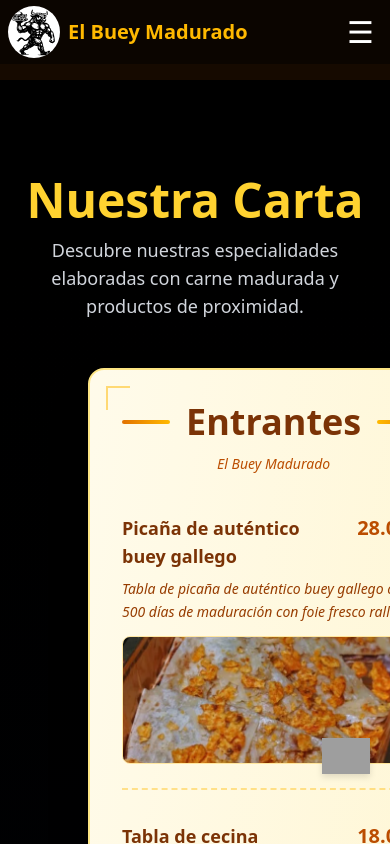
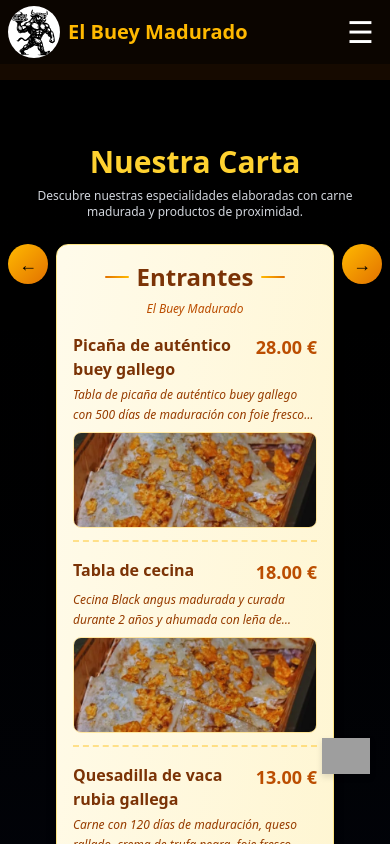
Before and after one commit to Michael-Llorens/el-buey-madurado, a React (Vite) app in the folder buey-madurado-frontend/: page /carta in a window 390 px wide. Shown: the top 844 px of the page. Built offline with nearby package versions, Linux system fonts and the light colour scheme; grey boxes are pictures that could not be loaded.

Commit message:
Carta resposiva

```diff
--- a/buey-madurado-frontend/src/Pages/Carta.jsx
+++ b/buey-madurado-frontend/src/Pages/Carta.jsx
@@ -44,10 +44,12 @@
 
   const handleAbrirProducto = (producto) => {
     setProductoSeleccionado(producto);
+    document.body.style.overflow = "hidden";
   };
 
   const handleCerrarProducto = () => {
     setProductoSeleccionado(null);
+    document.body.style.overflow = "auto";
   };
 
   // Clases de animación
@@ -62,7 +64,7 @@
   };
 
   return (
-    <section className="min-h-screen pt-24 px-4 md:px-6 pb-16 bg-gradient-to-b from-black via-gray-950 to-black">
+    <section className="min-h-screen pt-16 sm:pt-20 md:pt-24 px-2 sm:px-4 md:px-6 pb-8 sm:pb-12 md:pb-16 bg-gradient-to-b from-black via-gray-950 to-black">
       <style>{`
         @keyframes slideOutLeft {
           0% {
@@ -110,95 +112,95 @@
         }
       `}</style>
 
-      <div className="max-w-7xl mx-auto">
+      <div className="max-w-7xl mx-auto w-full">
         {/* Encabezado */}
-        <div className="text-center mb-12">
-          <h1 className="text-5xl md:text-6xl font-bold text-amber-300 mb-3 drop-shadow-lg">
+        <div className="text-center mb-6 sm:mb-8 md:mb-12">
+          <h1 className="text-3xl sm:text-4xl md:text-5xl lg:text-6xl font-bold text-amber-300 mb-2 sm:mb-3 drop-shadow-lg">
             Nuestra Carta
           </h1>
-          <p className="text-gray-300 max-w-2xl mx-auto text-lg">
+          <p className="text-gray-300 max-w-2xl mx-auto text-xs sm:text-sm md:text-lg px-2">
             Descubre nuestras especialidades elaboradas con carne madurada
             y productos de proximidad.
           </p>
         </div>
 
         {/* Contenedor principal tipo "hoja de carta" */}
-        <div className="flex items-center justify-between gap-4 md:gap-8">
+        <div className="flex items-stretch justify-between gap-2 sm:gap-4 md:gap-8">
           {/* Botón izquierda */}
           <button
             onClick={handlePrev}
-            className="flex-shrink-0 w-14 h-14 md:w-16 md:h-16 bg-gradient-to-br from-amber-400 to-amber-600 hover:from-amber-500 hover:to-amber-700 text-black font-bold rounded-full flex items-center justify-center shadow-2xl transition transform hover:scale-110 active:scale-95 hover:shadow-amber-400/50"
+            className="flex-shrink-0 w-10 h-10 sm:w-12 sm:h-12 md:w-14 md:h-14 lg:w-16 lg:h-16 bg-gradient-to-br from-amber-400 to-amber-600 hover:from-amber-500 hover:to-amber-700 text-black font-bold rounded-full flex items-center justify-center shadow-2xl transition transform hover:scale-110 active:scale-95 hover:shadow-amber-400/50"
             aria-label="Categoría anterior"
             title="Página anterior"
           >
-            <span className="text-2xl">&#x2190;</span>
+            <span className="text-lg sm:text-xl md:text-2xl">&#x2190;</span>
           </button>
 
           {/* Contenedor de carta tipo "página" */}
-          <div className="flex-1">
+          <div className="flex-1 min-w-0">
             {/* Efecto de sombra de carta */}
-            <div className="relative bg-gradient-to-br from-amber-50 to-amber-100 rounded-2xl shadow-2xl p-8 md:p-12 border-2 border-amber-200">
-              {/* Decoración esquinas tipo carta antigua */}
-              <div className="absolute top-4 left-4 w-6 h-6 border-l-2 border-t-2 border-amber-400 opacity-50"></div>
-              <div className="absolute top-4 right-4 w-6 h-6 border-r-2 border-t-2 border-amber-400 opacity-50"></div>
-              <div className="absolute bottom-4 left-4 w-6 h-6 border-l-2 border-b-2 border-amber-400 opacity-50"></div>
-              <div className="absolute bottom-4 right-4 w-6 h-6 border-r-2 border-b-2 border-amber-400 opacity-50"></div>
+            <div className="relative bg-gradient-to-br from-amber-50 to-amber-100 rounded-xl sm:rounded-2xl shadow-lg sm:shadow-2xl p-4 sm:p-6 md:p-8 lg:p-12 border border-sm:border-2 border-amber-200">
+              {/* Decoración esquinas tipo carta antigua - visible solo en desktop */}
+              <div className="hidden sm:block absolute top-3 sm:top-4 left-3 sm:left-4 w-4 sm:w-6 h-4 sm:h-6 border-l-2 border-t-2 border-amber-400 opacity-50"></div>
+              <div className="hidden sm:block absolute top-3 sm:top-4 right-3 sm:right-4 w-4 sm:w-6 h-4 sm:h-6 border-r-2 border-t-2 border-amber-400 opacity-50"></div>
+              <div className="hidden sm:block absolute bottom-3 sm:bottom-4 left-3 sm:left-4 w-4 sm:w-6 h-4 sm:h-6 border-l-2 border-b-2 border-amber-400 opacity-50"></div>
+              <div className="hidden sm:block absolute bottom-3 sm:bottom-4 right-3 sm:right-4 w-4 sm:w-6 h-4 sm:h-6 border-r-2 border-b-2 border-amber-400 opacity-50"></div>
 
               {/* Contenedor animado */}
               <div className={`${getAnimationClass()}`}>
                 {/* Título de categoría con línea decorativa */}
-                <div className="mb-10 text-center">
-                  <div className="flex items-center justify-center gap-4 mb-3">
-                    <div className="h-1 w-12 bg-gradient-to-r from-amber-600 to-amber-400 rounded-full"></div>
-                    <h2 className="text-4xl md:text-5xl font-bold text-amber-900">
+                <div className="mb-4 sm:mb-6 md:mb-10 text-center">
+                  <div className="flex items-center justify-center gap-2 sm:gap-4 mb-2 sm:mb-3">
+                    <div className="h-0.5 sm:h-1 w-6 sm:w-12 bg-gradient-to-r from-amber-600 to-amber-400 rounded-full"></div>
+                    <h2 className="text-2xl sm:text-3xl md:text-4xl lg:text-5xl font-bold text-amber-900">
                       {activoTitulo}
                     </h2>
-                    <div className="h-1 w-12 bg-gradient-to-l from-amber-600 to-amber-400 rounded-full"></div>
+                    <div className="h-0.5 sm:h-1 w-6 sm:w-12 bg-gradient-to-l from-amber-600 to-amber-400 rounded-full"></div>
                   </div>
-                  <p className="text-amber-700 text-sm italic">El Buey Madurado</p>
+                  <p className="text-amber-700 text-xs sm:text-sm italic">El Buey Madurado</p>
                 </div>
 
                 {/* Grid de productos */}
                 {productosFiltrados.length > 0 ? (
-                  <div className="grid grid-cols-1 sm:grid-cols-2 gap-8">
-                    {productosFiltrados.map((producto, index) => (
+                  <div className="grid grid-cols-1 sm:grid-cols-2 gap-4 sm:gap-6 md:gap-8">
+                    {productosFiltrados.map((producto) => (
                       <div
                         key={producto.id}
-                        className="border-b-2 border-dashed border-amber-400/40 pb-6 last:border-b-0 last:pb-0 group"
+                        className="border-b-2 sm:border-b-2 border-dashed border-amber-400/40 pb-3 sm:pb-4 md:pb-6 last:border-b-0 last:pb-0 group"
                       >
                         {/* Nombre y precio */}
                         <div
                           onClick={() => handleAbrirProducto(producto)}
-                          className="cursor-pointer mb-3 transition-all duration-300 hover:scale-105"
+                          className="cursor-pointer mb-2 sm:mb-3 transition-all duration-300 hover:scale-105"
                         >
-                          <div className="flex items-start justify-between gap-4 mb-2">
-                            <h3 className="text-lg md:text-xl font-bold text-amber-900 flex-1">
+                          <div className="flex items-start justify-between gap-2 sm:gap-4 mb-1 sm:mb-2">
+                            <h3 className="text-base sm:text-lg md:text-xl font-bold text-amber-900 flex-1 line-clamp-2">
                               {producto.nombre}
                             </h3>
-                            <span className="text-xl md:text-2xl font-bold text-amber-700 whitespace-nowrap">
+                            <span className="text-lg sm:text-xl md:text-2xl font-bold text-amber-700 whitespace-nowrap flex-shrink-0">
                               {producto.precio.toFixed(2)} €
                             </span>
                           </div>
 
                           {/* Descripción */}
-                          <p className="text-sm md:text-base text-amber-800 leading-relaxed italic">
+                          <p className="text-xs sm:text-sm md:text-base text-amber-800 leading-relaxed italic line-clamp-2 sm:line-clamp-3">
                             {producto.descripcion}
                           </p>
 
                           {/* Detalles adicionales */}
-                          <div className="space-y-1 mt-2 text-xs md:text-sm text-amber-700">
+                          <div className="space-y-0.5 sm:space-y-1 mt-1 sm:mt-2 text-xs text-amber-700">
                             {producto.detalle && (
-                              <p className="font-semibold">• {producto.detalle}</p>
+                              <p className="font-semibold truncate">• {producto.detalle}</p>
                             )}
                             {producto.incluye && (
-                              <p className="font-semibold">• {producto.incluye}</p>
+                              <p className="font-semibold truncate">• {producto.incluye}</p>
                             )}
                           </div>
                         </div>
 
                         {/* Imagen pequeña en la carta */}
                         {menuImages[producto.id] && (
-                          <div className="mt-3 rounded-lg overflow-hidden h-32 md:h-40 border border-amber-400/30 hover:border-amber-400 transition">
+                          <div className="mt-2 sm:mt-3 rounded-lg overflow-hidden h-24 sm:h-32 md:h-40 border border-amber-400/30 hover:border-amber-400 transition">
                             <img
                               src={menuImages[producto.id]}
                               alt={producto.nombre}
@@ -212,8 +214,8 @@
                     ))}
                   </div>
                 ) : (
-                  <div className="text-center py-16">
-                    <p className="text-amber-700 text-lg">
+                  <div className="text-center py-8 sm:py-12">
+                    <p className="text-amber-700 text-sm sm:text-lg">
                       No hay productos en esta categoría
                     </p>
                   </div>
@@ -221,8 +223,8 @@
               </div>
 
               {/* Pie de página tipo carta */}
-              <div className="mt-10 pt-6 border-t border-amber-400/40 text-center">
-                <p className="text-xs md:text-sm text-amber-700 italic">
+              <div className="mt-4 sm:mt-6 md:mt-10 pt-3 sm:pt-4 md:pt-6 border-t border-amber-400/40 text-center">
+                <p className="text-xs text-amber-700 italic">
                   Av. de Selgas, 5 - 46800 Xàtiva, Valencia • +34 600 000 000
                 </p>
               </div>
@@ -232,24 +234,24 @@
           {/* Botón derecha */}
           <button
             onClick={handleNext}
-            className="flex-shrink-0 w-14 h-14 md:w-16 md:h-16 bg-gradient-to-br from-amber-400 to-amber-600 hover:from-amber-500 hover:to-amber-700 text-black font-bold rounded-full flex items-center justify-center shadow-2xl transition transform hover:scale-110 active:scale-95 hover:shadow-amber-400/50"
+            className="flex-shrink-0 w-10 h-10 sm:w-12 sm:h-12 md:w-14 md:h-14 lg:w-16 lg:h-16 bg-gradient-to-br from-amber-400 to-amber-600 hover:from-amber-500 hover:to-amber-700 text-black font-bold rounded-full flex items-center justify-center shadow-2xl transition transform hover:scale-110 active:scale-95 hover:shadow-amber-400/50"
             aria-label="Categoría siguiente"
             title="Página siguiente"
           >
-            <span className="text-2xl">&#x2192;</span>
+            <span className="text-lg sm:text-xl md:text-2xl">&#x2192;</span>
           </button>
         </div>
 
         {/* Indicador de posición del carrusel */}
-        <div className="flex justify-center gap-3 mt-10">
+        <div className="flex justify-center gap-2 sm:gap-3 mt-6 sm:mt-8 md:mt-10">
           {slides.map((_, index) => (
             <button
               key={index}
               onClick={() => setCurrentSlide(index)}
-              className={`h-3 rounded-full transition-all duration-300 cursor-pointer ${
+              className={`h-2 sm:h-3 rounded-full transition-all duration-300 cursor-pointer ${
                 index === currentSlide
-                  ? "w-10 bg-amber-400 shadow-lg shadow-amber-400/50"
-                  : "w-3 bg-amber-700 hover:bg-amber-500"
+                  ? "w-6 sm:w-8 md:w-10 bg-amber-400 shadow-lg shadow-amber-400/50"
+                  : "w-2 sm:w-3 bg-amber-700 hover:bg-amber-500"
               }`}
             />
           ))}
@@ -259,26 +261,26 @@
       {/* MODAL/POPUP */}
       {productoSeleccionado && (
         <div
-          className="fixed inset-0 bg-black/80 backdrop-blur-sm flex items-center justify-center z-50 p-4"
+          className="fixed inset-0 bg-black/80 backdrop-blur-sm flex items-center justify-center z-50 p-2 sm:p-4"
           onClick={handleCerrarProducto}
         >
           <div
-            className="bg-gradient-to-br from-amber-50 to-amber-100 border-4 border-amber-400 rounded-3xl shadow-2xl max-w-2xl w-full max-h-[90vh] overflow-y-auto"
+            className="bg-gradient-to-br from-amber-50 to-amber-100 border-2 sm:border-4 border-amber-400 rounded-2xl sm:rounded-3xl shadow-2xl max-w-2xl w-full max-h-[95vh] sm:max-h-[90vh] overflow-y-auto"
             onClick={(e) => e.stopPropagation()}
           >
             {/* Botón cerrar */}
             <button
               onClick={handleCerrarProducto}
-              className="absolute top-4 right-4 z-10 w-12 h-12 bg-gradient-to-br from-amber-400 to-amber-600 hover:from-amber-500 hover:to-amber-700 text-black font-bold rounded-full flex items-center justify-center transition transform hover:scale-110 shadow-lg"
+              className="absolute top-2 sm:top-4 right-2 sm:right-4 z-10 w-10 sm:w-12 h-10 sm:h-12 bg-gradient-to-br from-amber-400 to-amber-600 hover:from-amber-500 hover:to-amber-700 text-black font-bold rounded-full flex items-center justify-center transition transform hover:scale-110 shadow-lg text-lg sm:text-xl"
               aria-label="Cerrar"
             >
               ✕
             </button>
 
             {/* Contenido del modal */}
-            <div className="p-8 md:p-12">
+            <div className="p-4 sm:p-6 md:p-8 lg:p-12">
               {/* Imagen grande */}
-              <div className="mb-8 rounded-2xl overflow-hidden h-96 bg-black border-4 border-amber-400">
+              <div className="mb-4 sm:mb-6 md:mb-8 rounded-xl sm:rounded-2xl overflow-hidden h-48 sm:h-64 md:h-96 bg-black border-2 sm:border-4 border-amber-400">
                 {menuImages[productoSeleccionado.id] ? (
                   <img
                     src={menuImages[productoSeleccionado.id]}
@@ -287,70 +289,70 @@
                   />
                 ) : (
                   <div className="w-full h-full bg-gradient-to-br from-gray-700 to-gray-900 flex items-center justify-center">
-                    <span className="text-gray-500">Sin imagen disponible</span>
+                    <span className="text-gray-500 text-sm">Sin imagen disponible</span>
                   </div>
                 )}
               </div>
 
               {/* Información del producto */}
-              <div className="space-y-6">
+              <div className="space-y-3 sm:space-y-4 md:space-y-6">
                 {/* Nombre */}
                 <div>
-                  <h2 className="text-4xl font-bold text-amber-900 mb-3">
+                  <h2 className="text-2xl sm:text-3xl md:text-4xl font-bold text-amber-900 mb-2 sm:mb-3">
                     {productoSeleccionado.nombre}
                   </h2>
-                  <div className="h-1 w-24 bg-gradient-to-r from-amber-600 to-amber-400 rounded-full"></div>
+                  <div className="h-0.5 sm:h-1 w-16 sm:w-24 bg-gradient-to-r from-amber-600 to-amber-400 rounded-full"></div>
                 </div>
 
                 {/* Precio */}
-                <div className="flex items-center gap-3">
-                  <span className="text-amber-700 text-lg font-semibold">Precio:</span>
-                  <span className="text-3xl font-bold text-amber-600">
+                <div className="flex items-center gap-2 sm:gap-3">
+                  <span className="text-amber-700 text-base sm:text-lg font-semibold">Precio:</span>
+                  <span className="text-2xl sm:text-3xl font-bold text-amber-600">
                     {productoSeleccionado.precio.toFixed(2)} €
                   </span>
                 </div>
 
                 {/* Categoría */}
-                <div className="flex items-center gap-3">
-                  <span className="text-amber-700 text-lg font-semibold">Categoría:</span>
-                  <span className="px-4 py-2 bg-amber-400 text-amber-900 rounded-full text-sm font-bold border-2 border-amber-600">
+                <div className="flex items-center gap-2 sm:gap-3">
+                  <span className="text-amber-700 text-base sm:text-lg font-semibold">Categoría:</span>
+                  <span className="px-3 sm:px-4 py-1 sm:py-2 bg-amber-400 text-amber-900 rounded-full text-xs sm:text-sm font-bold border-2 border-amber-600">
                     {productoSeleccionado.categoria}
                   </span>
                 </div>
 
                 {/* Descripción completa */}
                 <div>
-                  <h3 className="text-2xl font-bold text-amber-900 mb-3">
+                  <h3 className="text-lg sm:text-xl md:text-2xl font-bold text-amber-900 mb-2 sm:mb-3">
                     Descripción
                   </h3>
-                  <p className="text-amber-800 text-lg leading-relaxed italic">
+                  <p className="text-amber-800 text-sm sm:text-base md:text-lg leading-relaxed italic">
                     {productoSeleccionado.descripcion}
                   </p>
                 </div>
 
                 {/* Detalles adicionales */}
                 {(productoSeleccionado.detalle || productoSeleccionado.incluye || productoSeleccionado.tipo) && (
-                  <div className="bg-amber-200/50 border-2 border-amber-400 rounded-2xl p-6 space-y-3">
+                  <div className="bg-amber-200/50 border-2 border-amber-400 rounded-xl sm:rounded-2xl p-3 sm:p-4 md:p-6 space-y-2 sm:space-y-3">
                     {productoSeleccionado.detalle && (
                       <div>
-                        <span className="text-amber-900 text-sm font-bold">INFORMACIÓN:</span>
-                        <p className="text-amber-800 text-base mt-1 font-semibold">
+                        <span className="text-amber-900 text-xs sm:text-sm font-bold">INFORMACIÓN:</span>
+                        <p className="text-amber-800 text-xs sm:text-base mt-0.5 sm:mt-1 font-semibold">
                           {productoSeleccionado.detalle}
                         </p>
                       </div>
                     )}
                     {productoSeleccionado.incluye && (
                       <div>
-                        <span className="text-amber-900 text-sm font-bold">INCLUYE:</span>
-                        <p className="text-amber-800 text-base mt-1 font-semibold">
+                        <span className="text-amber-900 text-xs sm:text-sm font-bold">INCLUYE:</span>
+                        <p className="text-amber-800 text-xs sm:text-base mt-0.5 sm:mt-1 font-semibold">
                           {productoSeleccionado.incluye}
                         </p>
                       </div>
                     )}
                     {productoSeleccionado.tipo && (
                       <div>
-                        <span className="text-amber-900 text-sm font-bold">TIPO:</span>
-                        <p className="text-amber-800 text-base mt-1 font-semibold">
+                        <span className="text-amber-900 text-xs sm:text-sm font-bold">TIPO:</span>
+                        <p className="text-amber-800 text-xs sm:text-base mt-0.5 sm:mt-1 font-semibold">
                           {productoSeleccionado.tipo}
                         </p>
                       </div>
@@ -360,10 +362,10 @@
               </div>
 
               {/* Botón acción */}
-              <div className="mt-10 flex gap-4">
+              <div className="mt-6 sm:mt-8 md:mt-10 flex gap-3">
                 <button
                   onClick={handleCerrarProducto}
-                  className="flex-1 bg-gradient-to-r from-amber-400 to-amber-600 hover:from-amber-500 hover:to-amber-700 text-black font-bold py-4 rounded-xl transition transform hover:scale-105 active:scale-95 text-lg shadow-lg"
+                  className="flex-1 bg-gradient-to-r from-amber-400 to-amber-600 hover:from-amber-500 hover:to-amber-700 text-black font-bold py-2 sm:py-3 md:py-4 rounded-lg sm:rounded-xl transition transform hover:scale-105 active:scale-95 text-sm sm:text-base md:text-lg shadow-lg"
                 >
                   Cerrar
                 </button>
```
